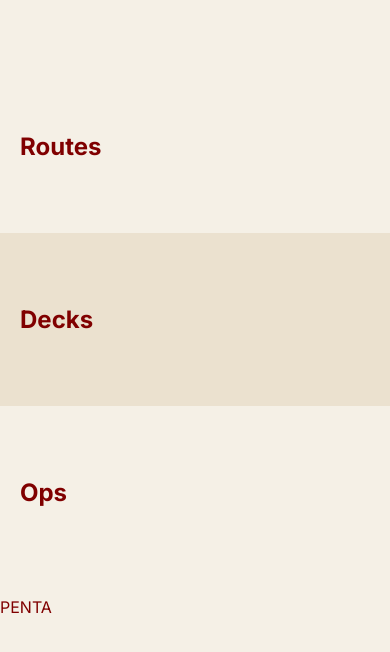
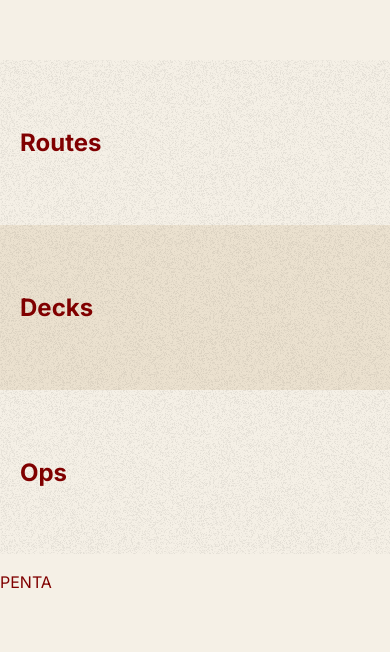
Before and after one commit to lauurnce/my-side-projects, a Next.js app in the folder penta/: page / in a window 390 px wide. Shown: the part 3500-4152 px from the top of the page. Built offline with nearby package versions, Linux system fonts and the light colour scheme; a web font is replaced by a local one.

Commit message:
feat(landing): layer panel content above the grain and the dim overlay

```diff
--- a/penta/src/components/landing/Panels.module.css
+++ b/penta/src/components/landing/Panels.module.css
@@ -21,9 +21,13 @@
 
 .inner {
   position: relative;
+  display: flex;
+  flex-direction: column;
+  gap: clamp(14px, 2.6vh, 28px);
   box-sizing: border-box;
   padding: 48px 20px;
   background: var(--bg);
+  line-height: normal;
   transform-origin: 50% 0;
 }
 
@@ -31,8 +35,75 @@
   background: var(--bg-deep);
 }
 
-.dim {
+.grain {
+  position: absolute;
+  inset: 0;
+  background:
+    url("/design/grain.png") 0 0 / 220px 220px,
+    var(--bg);
+  background-blend-mode: var(--grain-blend);
+  opacity: 0.55;
+  pointer-events: none;
+}
+
+.panel[data-deep] .grain {
+  background-color: var(--bg-deep);
+}
+
+.inner > * + * {
+  position: relative;
+  z-index: 1;
+}
+
+.inner > .dim {
   display: none;
+}
+
+.head {
+  position: relative;
+  display: flex;
+  flex-wrap: wrap;
+  justify-content: space-between;
+  align-items: flex-end;
+  gap: 20px;
+}
+
+.title {
+  margin: 0;
+  font-family: var(--font-display);
+  font-weight: 900;
+  font-size: clamp(56px, 10vh, 104px);
+  line-height: 0.85;
+  text-transform: uppercase;
+}
+
+.labels,
+.list {
+  display: flex;
+  flex-direction: column;
+  gap: 4px;
+}
+
+.list {
+  font-family: var(--font-mono);
+  font-size: 11px;
+  letter-spacing: 0.08em;
+  text-transform: uppercase;
+}
+
+.filters {
+  display: inline-flex;
+  align-items: center;
+  height: 36px;
+  padding: 0 18px;
+  border-radius: 999px;
+  background: var(--fg);
+  color: var(--fg-inv);
+  font-family: var(--font-mono);
+  font-size: 11px;
+  letter-spacing: 0.1em;
+  text-transform: uppercase;
+  white-space: nowrap;
 }
 
 @media (min-width: 761px) and (min-height: 561px) {
@@ -49,9 +120,6 @@
   }
 
   .inner {
-    display: flex;
-    flex-direction: column;
-    gap: clamp(14px, 2.6vh, 28px);
     height: 100%;
     padding: clamp(28px, 6vh, 60px) var(--gutter);
     overflow: hidden;
@@ -63,10 +131,11 @@
     will-change: transform;
   }
 
-  .dim {
+  .inner > .dim {
     display: block;
     position: absolute;
     inset: 0;
+    z-index: 5;
     background: var(--dim);
     opacity: calc(var(--c) * 0.5);
     pointer-events: none;
@@ -79,7 +148,7 @@
     border-radius: 0;
   }
 
-  .dim {
+  .inner > .dim {
     opacity: 0;
   }
 }
--- a/penta/src/components/landing/Panels.tsx
+++ b/penta/src/components/landing/Panels.tsx
@@ -26,8 +26,11 @@ export function Panel({ id, cover, deep, children }: PanelProps) {
       data-deep={deep ? "true" : undefined}
       aria-labelledby={`${id}-title`}
     >
-      <div className={styles.inner}>{children}</div>
-      {cover ? <div className={styles.dim} aria-hidden="true" /> : null}
+      <div className={styles.inner}>
+        <div className={styles.grain} aria-hidden="true" />
+        {cover ? <div className={styles.dim} aria-hidden="true" /> : null}
+        {children}
+      </div>
     </section>
   );
 }
```
